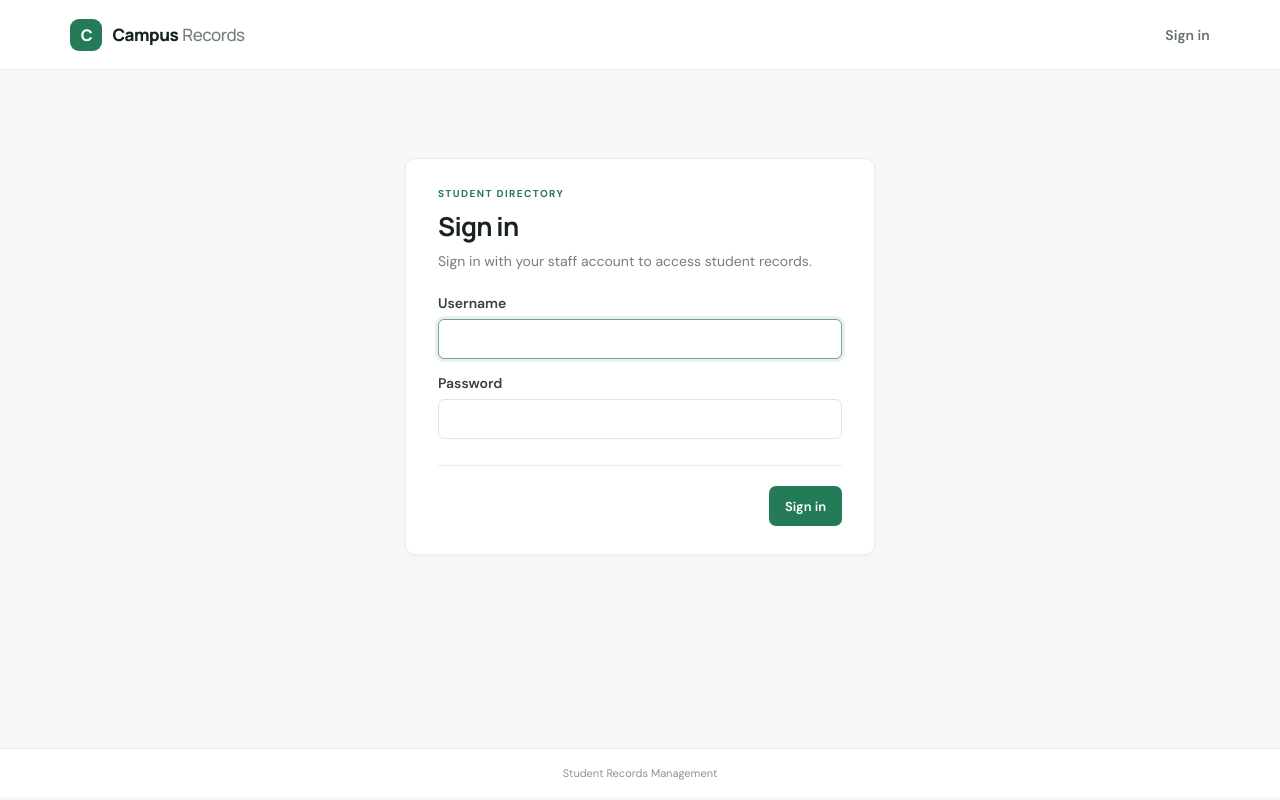
After one commit to ArlyneUdaundo/IT425, a Django app: page /accounts/login/?next=/students/add/ in a window 1280 px wide. The commit adds this page. Run offline with Django 5.2, Linux system fonts and the light colour scheme.

Commit message:
feat: require staff sign-in for student records
Co-authored-by: Copilot <223556219+Copilot@users.noreply.github.com>

```diff
--- a/student_records/settings.py
+++ b/student_records/settings.py
@@ -113,3 +113,6 @@ SECURE_PROXY_SSL_HEADER = ("HTTP_X_FORWARDED_PROTO", "https")
 SESSION_COOKIE_SECURE = not DEBUG
 CSRF_COOKIE_SECURE = not DEBUG
 DEFAULT_AUTO_FIELD = "django.db.models.BigAutoField"
+LOGIN_URL = "/accounts/login/"
+LOGIN_REDIRECT_URL = "/"
+LOGOUT_REDIRECT_URL = "/accounts/login/"
--- a/student_records/urls.py
+++ b/student_records/urls.py
@@ -4,5 +4,6 @@ from django.urls import include, path
 
 urlpatterns = [
     path("admin/", admin.site.urls),
+    path("accounts/", include("django.contrib.auth.urls")),
     path("", include("students.urls")),
 ]
--- a/students/static/students/styles.css
+++ b/students/static/students/styles.css
@@ -17,8 +17,11 @@ a { color: inherit; text-decoration: none; }
 .brand { display: flex; align-items: center; gap: 10px; font: 800 17px Manrope, sans-serif; letter-spacing: -.5px; }
 .brand-mark { width: 32px; height: 32px; display: grid; place-items: center; color: white; background: var(--green); border-radius: 9px; font-size: 16px; }
 .brand-light { color: var(--muted); font-weight: 500; margin-left: 4px; }
-nav { display: flex; gap: 28px; color: #647169; font-weight: 600; }
+nav { display: flex; align-items: center; gap: 28px; color: #647169; font-weight: 600; }
 nav a:hover, .actions a:hover, .back-link:hover { color: var(--green); }
+.logout-form { margin: 0; }
+.logout-form button { padding: 0; border: 0; background: none; color: inherit; font: inherit; cursor: pointer; }
+.logout-form button:hover { color: var(--green); }
 .page { max-width: 1180px; min-height: calc(100vh - 122px); padding: 48px 24px 64px; margin: auto; }
 .page-heading { display: flex; align-items: center; justify-content: space-between; gap: 20px; margin-bottom: 30px; }
 h1, h2, p { margin-top: 0; }
@@ -89,6 +92,9 @@ td { padding: 15px; border-top: 1px solid #eef1ef; color: #526057; white-space:
 .confirm-panel .eyebrow { margin-bottom: 8px; }
 .confirm-panel > p:not(.eyebrow) { color: var(--muted); line-height: 1.65; }
 .confirm-panel .form-actions { justify-content: center; }
+.login-page { max-width: 470px; margin-top: 40px; }
+.login-error { padding: 10px 12px; border: 1px solid #efc8c8; border-radius: 6px; background: #fff5f5; color: #9b3535; }
+.login-grid { gap: 15px; }
 .footer { padding: 17px; border-top: 1px solid var(--line); background: white; color: #8a948d; text-align: center; font-size: 11px; }
 .sr-only { position: absolute; width: 1px; height: 1px; padding: 0; margin: -1px; overflow: hidden; clip: rect(0, 0, 0, 0); white-space: nowrap; border: 0; }
 
--- /dev/null
+++ b/students/templates/registration/login.html
@@ -0,0 +1,21 @@
+{% extends "students/base.html" %}
+
+{% block title %}Sign in{% endblock %}
+
+{% block content %}
+<div class="form-page login-page">
+  <section class="form-panel">
+    <div class="form-heading"><p class="eyebrow">STUDENT DIRECTORY</p><h1>Sign in</h1><p class="subtitle">Sign in with your staff account to access student records.</p></div>
+    {% if form.errors %}<p class="login-error">Your username or password was incorrect. Please try again.</p>{% endif %}
+    <form method="post">
+      {% csrf_token %}
+      <input type="hidden" name="next" value="{{ next }}">
+      <div class="form-grid login-grid">
+        <div class="form-field field-wide"><label for="{{ form.username.id_for_label }}">Username</label>{{ form.username }}</div>
+        <div class="form-field field-wide"><label for="{{ form.password.id_for_label }}">Password</label>{{ form.password }}</div>
+      </div>
+      <div class="form-actions"><button class="button button-primary" type="submit">Sign in</button></div>
+    </form>
+  </section>
+</div>
+{% endblock %}
--- a/students/templates/students/base.html
+++ b/students/templates/students/base.html
@@ -13,7 +13,17 @@
       <span class="brand-mark">C</span>
       <span>Campus<span class="brand-light">Records</span></span>
     </a>
-    <nav><a href="{% url 'students:list' %}">Students</a><a href="/admin/">Admin</a></nav>
+    <nav>
+      {% if user.is_authenticated %}
+        <a href="{% url 'students:list' %}">Students</a><a href="/admin/">Admin</a>
+        <form class="logout-form" method="post" action="{% url 'logout' %}">
+          {% csrf_token %}
+          <button type="submit">Sign out</button>
+        </form>
+      {% else %}
+        <a href="{% url 'login' %}">Sign in</a>
+      {% endif %}
+    </nav>
   </header>
   <main class="page">
     {% if messages %}
--- a/students/views.py
+++ b/students/views.py
@@ -1,4 +1,5 @@
 from django.contrib import messages
+from django.contrib.auth.decorators import login_required
 from django.db.models import Q
 from django.shortcuts import get_object_or_404, redirect, render
 
@@ -6,6 +7,7 @@ from .forms import StudentForm
 from .models import Student
 
 
+@login_required
 def student_list(request):
     query = request.GET.get("q", "").strip()
     students = Student.objects.all()
@@ -27,6 +29,7 @@ def student_list(request):
     return render(request, "students/student_list.html", context)
 
 
+@login_required
 def student_create(request):
     if request.method == "POST":
         form = StudentForm(request.POST)
@@ -43,6 +46,7 @@ def student_create(request):
     )
 
 
+@login_required
 def student_update(request, pk):
     student = get_object_or_404(Student, pk=pk)
     if request.method == "POST":
@@ -60,6 +64,7 @@ def student_update(request, pk):
     )
 
 
+@login_required
 def student_delete(request, pk):
     student = get_object_or_404(Student, pk=pk)
     if request.method == "POST":
```
Also changed, not shown: students/tests.py (+30 -0 lines), README.md.
